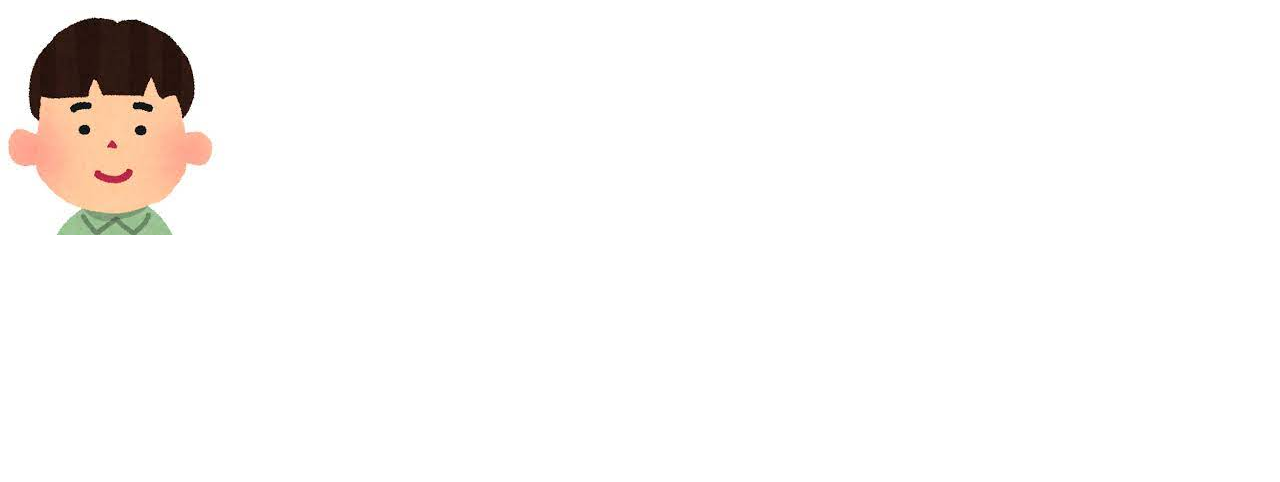
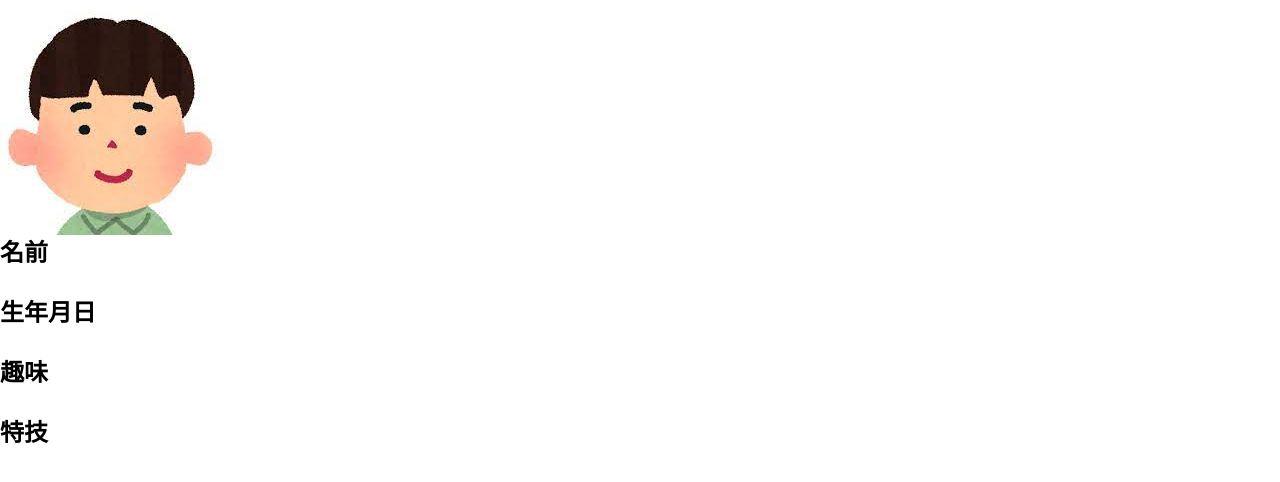
Before and after one commit to chifuminn/profile_site, a plain HTML site: page index.html in a window 1280 px wide. Shown: the part 90-572 px from the top of the page. Drawn offline with Linux system fonts and the light colour scheme.

Commit message:
プロフィール文の追加

```diff
--- a/index.html
+++ b/index.html
@@ -19,6 +19,10 @@
     <main>
         <div class='chifumin-top'>
             <img src='img/boy.jpeg' alt='プロフィールの画像'>
+        <h2>名前</h2>
+    　 　<h2>生年月日</h2>
+    　　　<h2>趣味</h2>
+    　　　<h2>特技</h2>
 
         </div>
 
```
